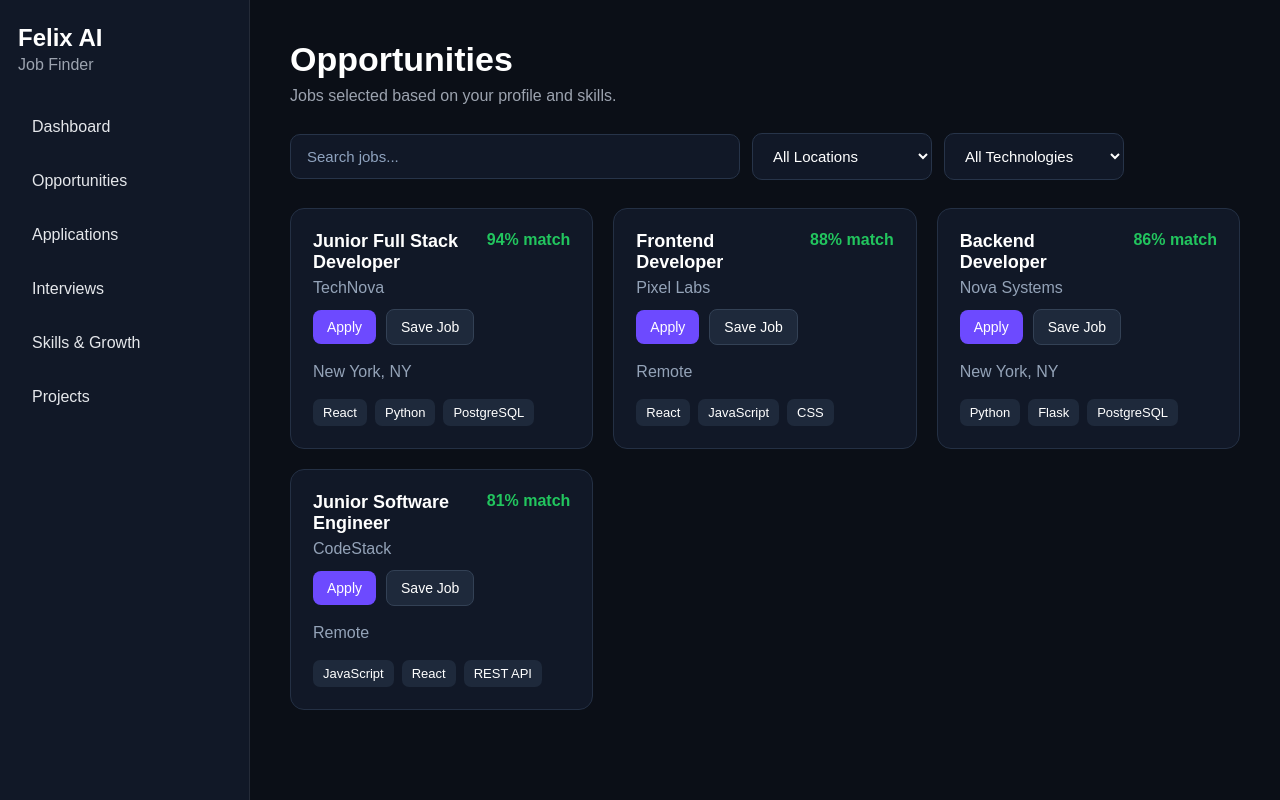
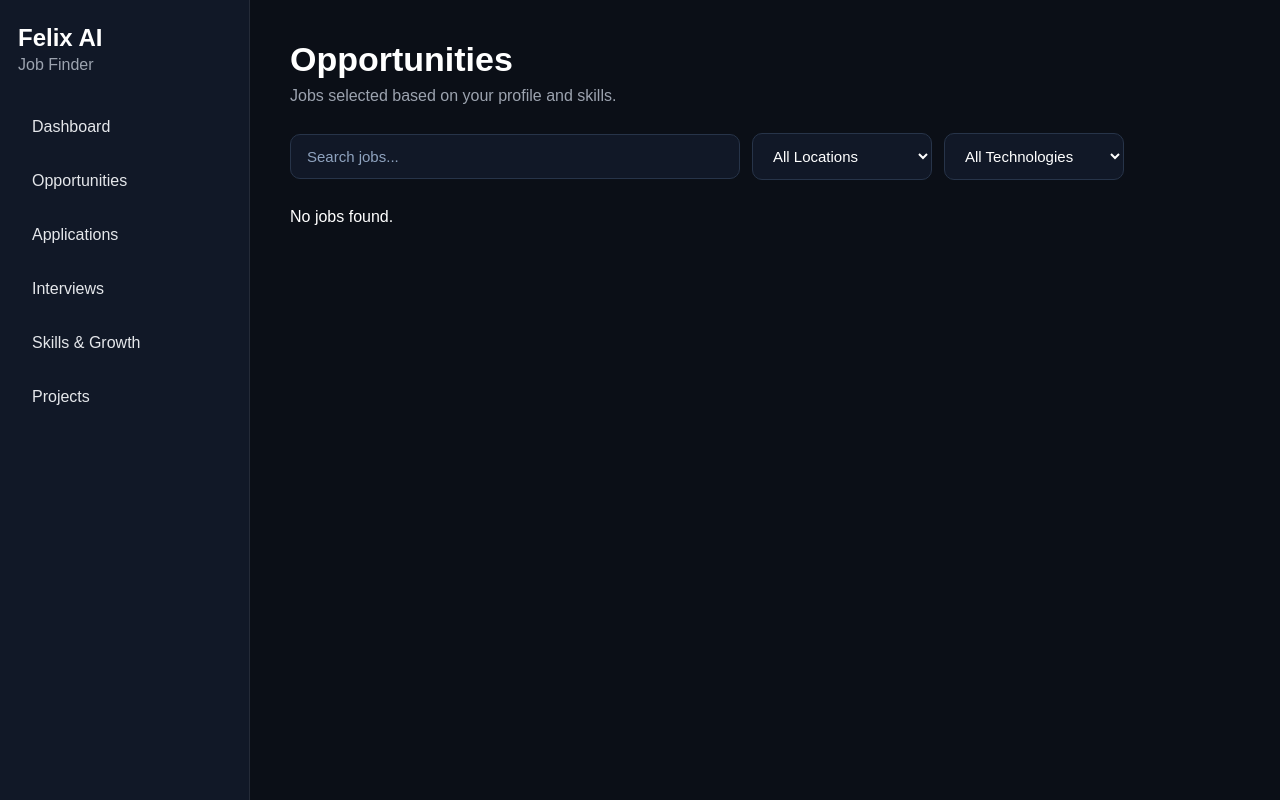
Before and after one commit to felixbritez26/JOB-GO-IA, a React (Vite) app: page /opportunities in a window 1280 px wide. Built offline with nearby package versions, Linux system fonts and the light colour scheme.

Commit message:
¨forcontinuelater¨

```diff
--- a/src/pages/Opportunities.jsx
+++ b/src/pages/Opportunities.jsx
@@ -25,36 +25,7 @@ function Opportunities() {
   }, [savedJobs]);
 
   const [locationFilter, setLocationFilter] = useState("All");
-  const jobs = [
-    {
-      title: "Junior Full Stack Developer",
-      company: "TechNova",
-      location: "New York, NY",
-      match: 94,
-      technologies: ["React", "Python", "PostgreSQL"],
-    },
-    {
-      title: "Frontend Developer",
-      company: "Pixel Labs",
-      location: "Remote",
-      match: 88,
-      technologies: ["React", "JavaScript", "CSS"],
-    },
-    {
-      title: "Backend Developer",
-      company: "Nova Systems",
-      location: "New York, NY",
-      match: 86,
-      technologies: ["Python", "Flask", "PostgreSQL"],
-    },
-    {
-      title: "Junior Software Engineer",
-      company: "CodeStack",
-      location: "Remote",
-      match: 81,
-      technologies: ["JavaScript", "React", "REST API"],
-    },
-  ];
+  const [jobs, setJobs] = useState([]);
 
   const handleSaveJob = (jobTitle) => {
     if (savedJobs.includes(jobTitle)) {
```
